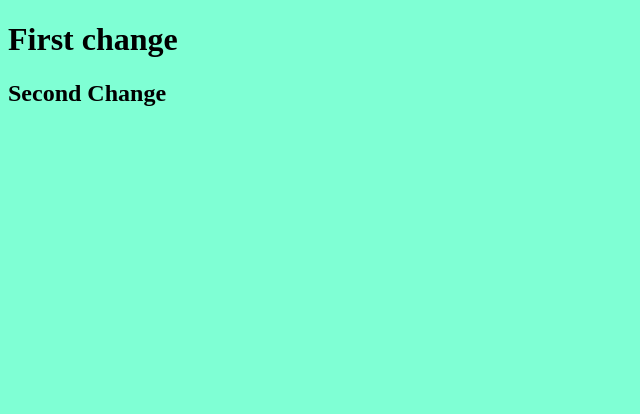
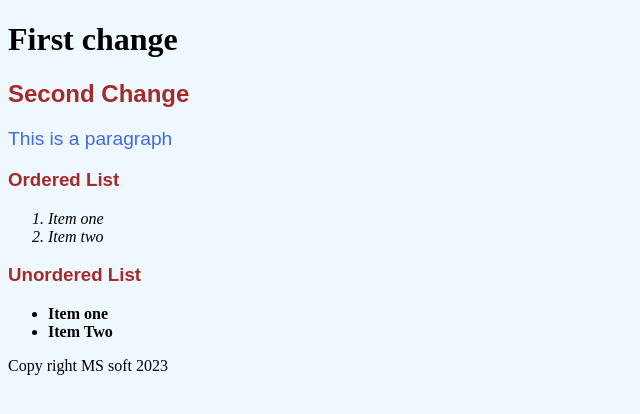
Before and after one commit to mpatel4444/git_basics, a plain HTML site: page index.html in a window 1280 px wide. Shown: the whole page, without its empty margins (0-640 px from the left). Drawn offline with Linux system fonts and the light colour scheme.

Commit message:
CSS-Practice

```diff
--- a/index.html
+++ b/index.html
@@ -10,5 +10,21 @@
 <body>
   <h1>First change</h1>
   <h2>Second Change</h2>
+  <p>This is a paragraph</p>
+  <h3>Ordered List</h3>
+  <ol>
+    <li>Item one</li>
+    <li>Item two</li>
+  </ol>
+
+  <h3>Unordered List</h3>
+  <ul>
+    <li>Item one</li>
+    <li>Item Two</li>
+  </ul>
+
+  <footer>
+    <p>Copy right MS soft 2023</p>
+  </footer>
 </body>
 </html>
--- a/style.css
+++ b/style.css
@@ -1,3 +1,29 @@
 body{
-    background-color: aquamarine;
+    background-color:aliceblue;
 }
+
+h3, h2, h3 {
+    font-family: fantasy;
+    color: brown;
+}
+
+p {
+    font-family: sans-serif;
+    font-size: larger;
+    color:royalblue;
+}
+
+ol{
+    font-style: italic;
+}
+
+ul{
+    font-style:normal;
+    font-weight: bolder;
+}
+
+footer p {
+    font-size:medium;
+    font-family: 'Times New Roman', Times, serif;
+    color:black;
+}
```
